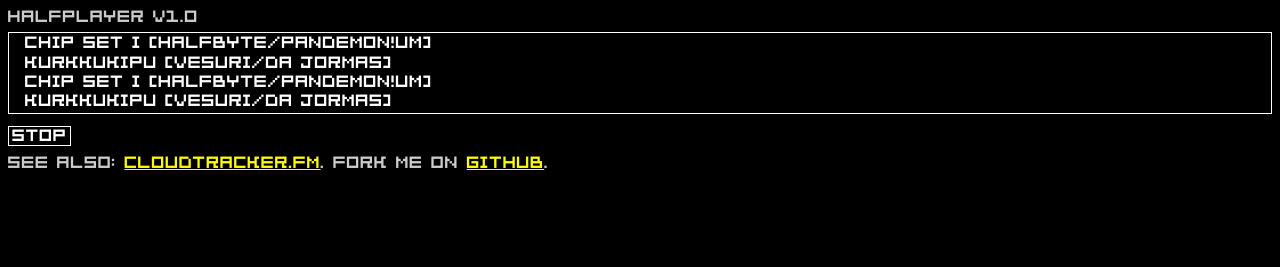
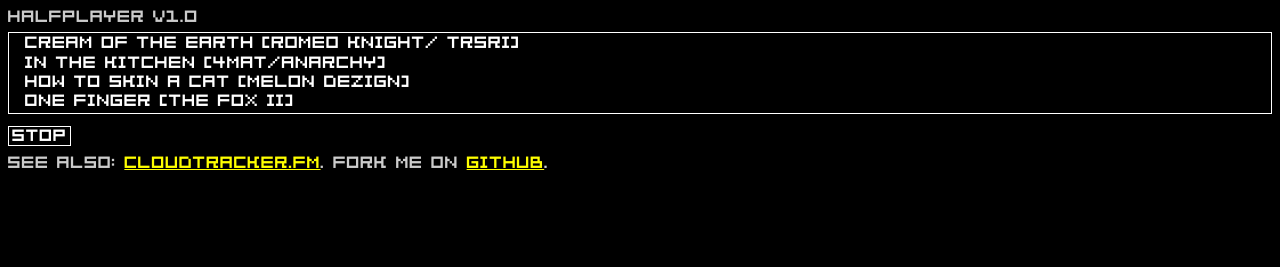
Before and after one commit to halfbyte/halfplayer, a plain HTML site: page index.html in a window 1280 px wide. Drawn offline with Linux system fonts and the light colour scheme; a script that the page names is missing.

Commit message:
added more modules

```diff
--- a/index.html
+++ b/index.html
@@ -18,18 +18,12 @@
   <h1>halfplayer V1.0</h1>
   <div class="playlist">
     <ul class="mods">
-      <li><a class="mod" href="mods/chip-set-i.mod">Chip Set I (halfbyte/pandemon!um)</a></li>
+      <li><a class="mod" href="mods/cream_of_the_earth.mod">Cream Of The Earth (Romeo Knight/ TRSRI)</a></li>
+      <li><a class="mod" href="mods/in_the_kitchen.mod">In The Kitchen (4mat/Anarchy)</a></li>
+      <li><a class="mod" href="mods/how_to_skin_a_cat.mod">How To Skin A Cat (Melon Dezign)</a></li>
+      <li><a class="mod" href="mods/one_finger.mod">One Finger (The Fox II)</a></li>
       <li><a class="mod" href="mods/kurkkukipu.mod">Kurkkukipu (vesuri/da jormas)</a></li>
       <li><a class="mod" href="mods/chip-set-i.mod">Chip Set I (halfbyte/pandemon!um)</a></li>
-      <li><a class="mod" href="mods/kurkkukipu.mod">Kurkkukipu (vesuri/da jormas)</a></li>
-      <li><a class="mod" href="mods/chip-set-i.mod">Chip Set I (halfbyte/pandemon!um)</a></li>
-      <li><a class="mod" href="mods/kurkkukipu.mod">Kurkkukipu (vesuri/da jormas)</a></li>
-      <li><a class="mod" href="mods/chip-set-i.mod">Chip Set I (halfbyte/pandemon!um)</a></li>
-      <li><a class="mod" href="mods/kurkkukipu.mod">Kurkkukipu (vesuri/da jormas)</a></li>
-      <li><a class="mod" href="mods/chip-set-i.mod">Chip Set I (halfbyte/pandemon!um)</a></li>
-      <li><a class="mod" href="mods/kurkkukipu.mod">Kurkkukipu (vesuri/da jormas)</a></li>
-      <li><a class="mod" href="mods/chip-set-i.mod">Chip Set I (halfbyte/pandemon!um)</a></li>
-      <li><a class="mod" href="mods/kurkkukipu.mod">Kurkkukipu (vesuri/da jormas)</a></li>
     </ul>
   </div>
   <p><a class="stop" href="#stop">STOP</a></p>
```
Also changed, not shown: 5 other files.
